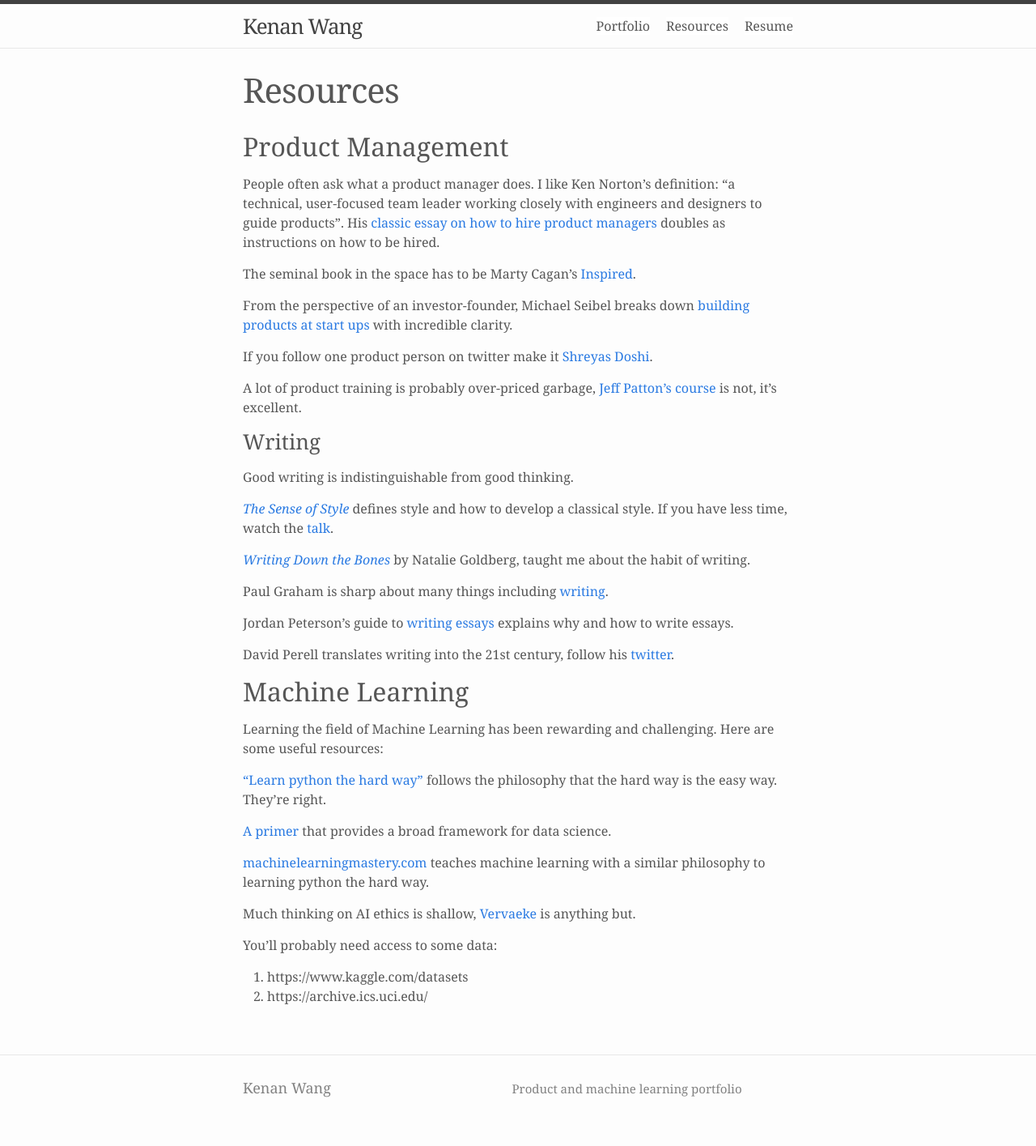
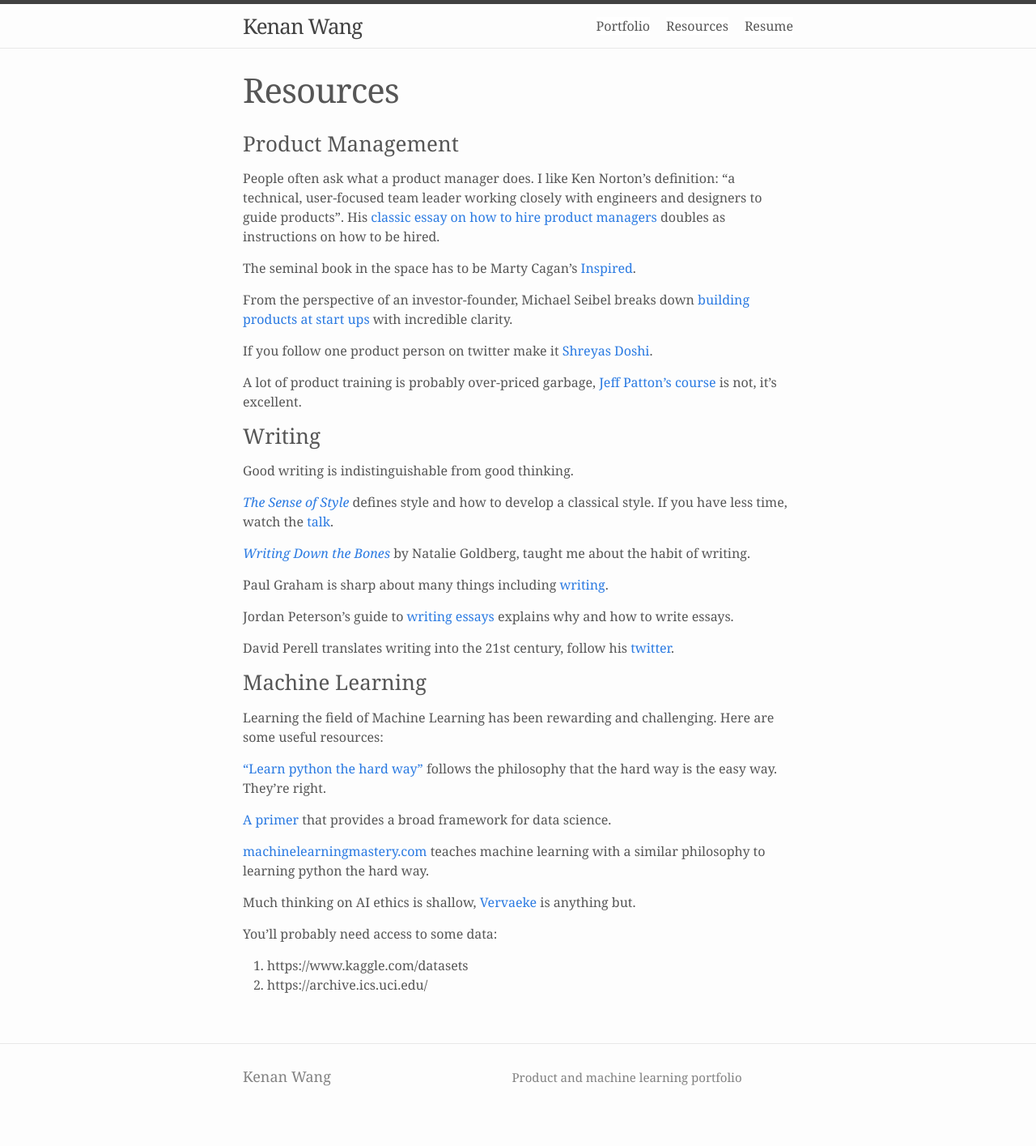
Before and after one commit to kenanwang/username.github.io, a Jekyll site: the page built from resources.md, in a window 1280 px wide. Shown: the whole page at 81% size. Built offline with Jekyll 4.4.1, drawn with Linux system fonts in a browser that asks for light colours; nearby versions of some CDN libraries.

```diff
--- a/resources.md
+++ b/resources.md
@@ -4,7 +4,7 @@ title: Resources
 permalink: /resources/
 ---
 
-## Product Management
+### Product Management
 People often ask what a product manager does. I like Ken Norton's definition: "a technical, user-focused team leader working closely with engineers and designers to guide products". His [classic essay on how to hire product managers](https://www.bringthedonuts.com/essays/productmanager.html) doubles as instructions on how to be hired.
 
 The seminal book in the space has to be Marty Cagan's [Inspired](https://www.amazon.com/INSPIRED-Create-Tech-Products-Customers/dp/1119387507).
@@ -28,7 +28,7 @@ Jordan Peterson's guide to [writing essays](https://docs.google.com/viewer?url=h
 
 David Perell translates writing into the 21st century, follow his [twitter](https://twitter.com/david_perell).
 
-## Machine Learning
+### Machine Learning
 
 Learning the field of Machine Learning has been rewarding and challenging. Here are some useful resources:
 
```
